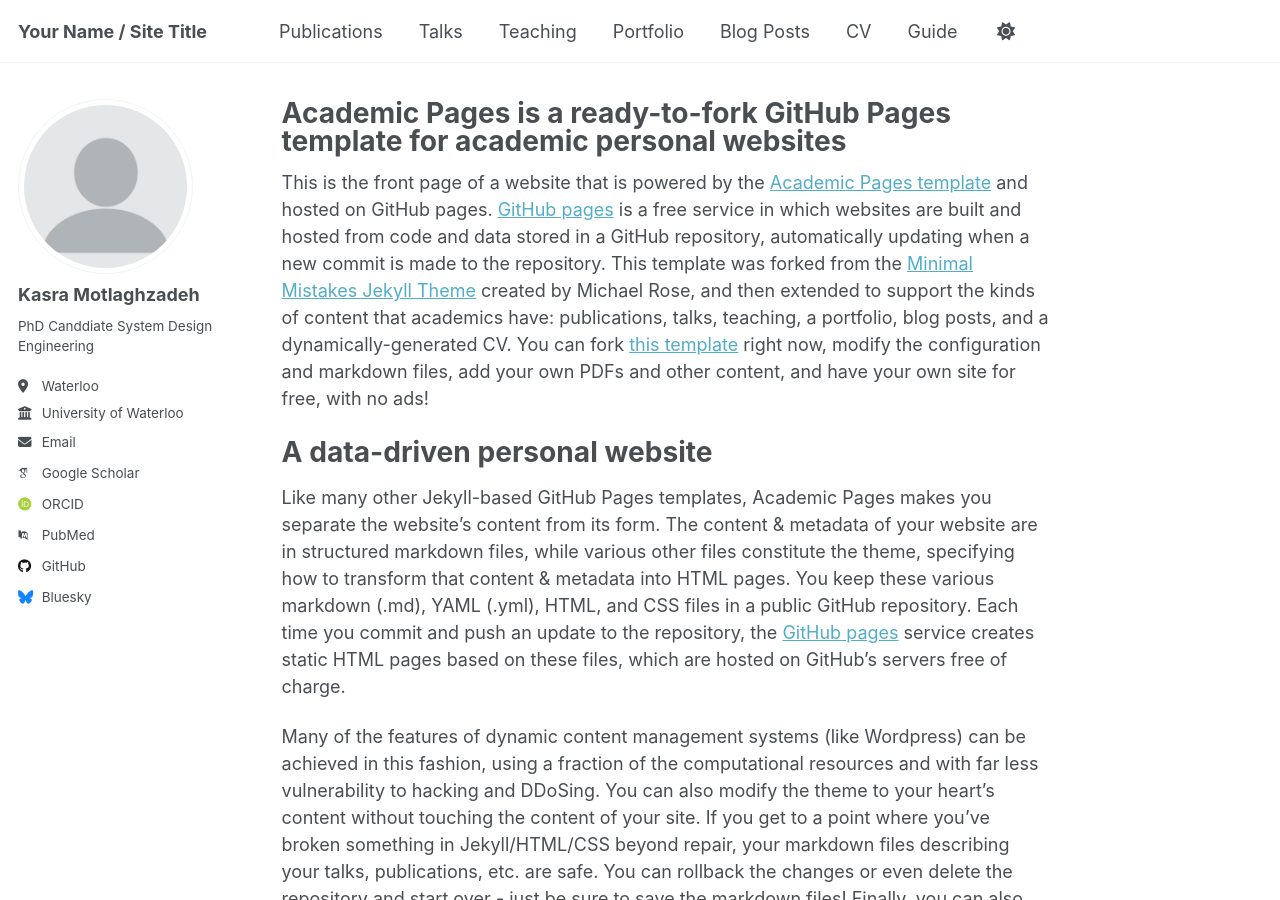
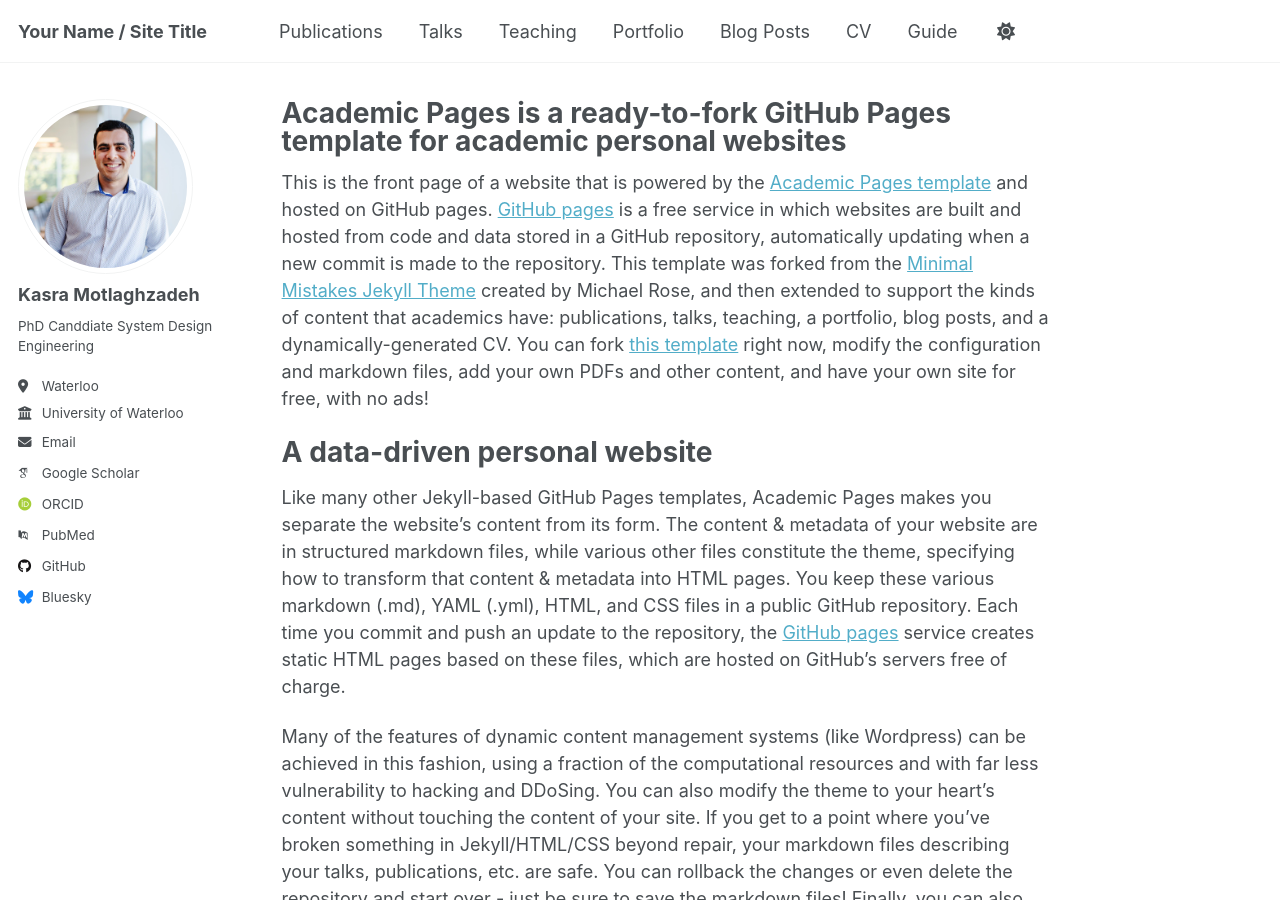
Before and after one commit to kmzadeh/kmzadeh.github.io, a Jekyll site: the page built from _pages/about.md, in a window 1280 px wide and 900 px high. Built offline with Jekyll 4.4.1, drawn with Linux system fonts in a browser that asks for light colours; some web fonts are replaced.

Commit message:
Update _config.yml

```diff
--- a/_config.yml
+++ b/_config.yml
@@ -22,7 +22,7 @@ repository               : "academicpages/academicpages.github.io"
 #               Additional customization can be done by editing /_includes/author-profile.html
 author:
   # Biographic information
-  avatar           : "profile.png"
+  avatar           : "1726614673279.jpg"
   name             : "Kasra Motlaghzadeh"
   pronouns         : # example: "he/him"
   bio              : "PhD Canddiate System Design Engineering"
```
